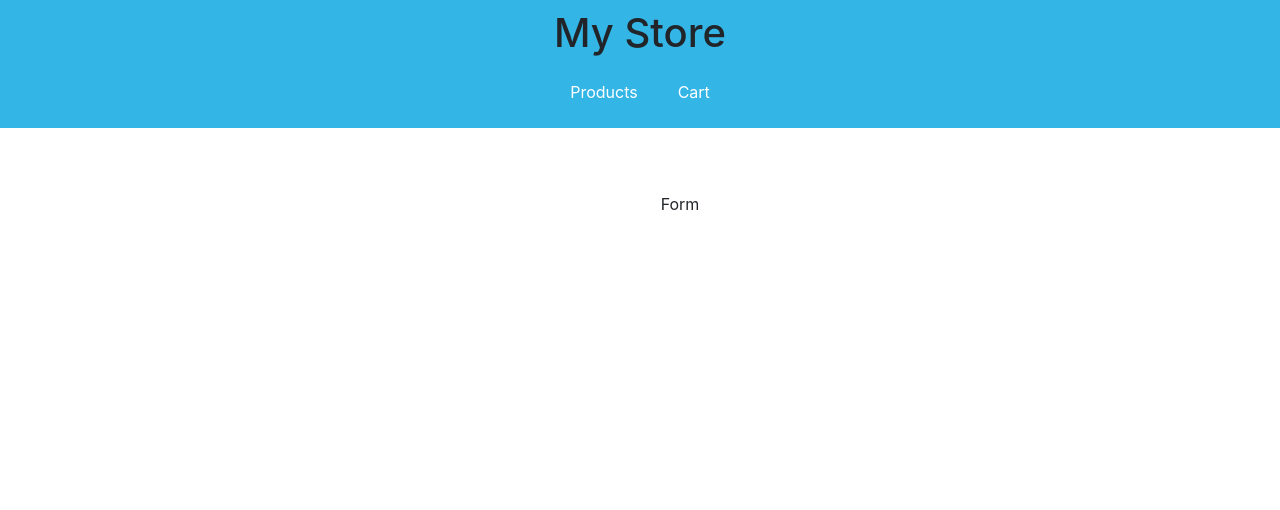
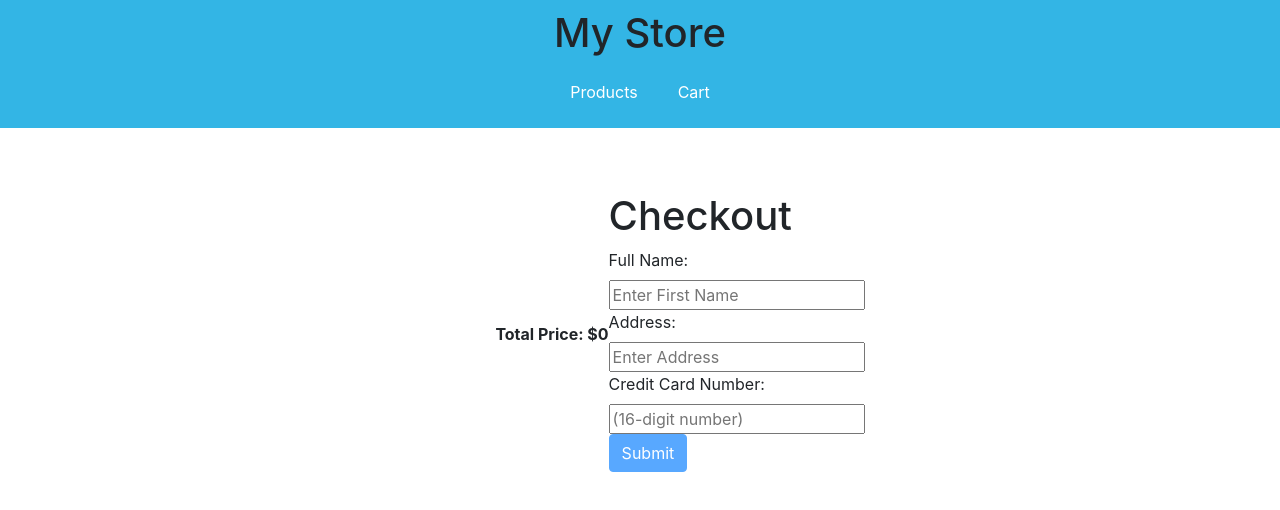
Before and after one commit to Eyongkevin/udacity-MyStore, an Angular app: page /cart in a window 1280 px wide. Shown: the top 510 px of the page. Built offline with nearby package versions, Linux system fonts and the light colour scheme.

Commit message:
feats: Add form component to accept checkout details

```diff
--- a/src/app/app.module.ts
+++ b/src/app/app.module.ts
@@ -12,6 +12,7 @@ import { NgbModule } from '@ng-bootstrap/ng-bootstrap';
 import { ProductItemDetailComponent } from './components/product-item-detail/product-item-detail.component';
 import { NavbarComponent } from './components/navbar/navbar.component';
 import { CartComponent } from './components/cart/cart.component';
+import { CreateFormComponent } from './components/create-form/create-form.component';
 
 @NgModule({
   declarations: [
@@ -20,7 +21,8 @@ import { CartComponent } from './components/cart/cart.component';
     HeaderComponent,
     ProductItemDetailComponent,
     NavbarComponent,
-    CartComponent
+    CartComponent,
+    CreateFormComponent
   ],
   imports: [
     BrowserModule,
--- a/src/app/components/cart/cart.component.html
+++ b/src/app/components/cart/cart.component.html
@@ -20,8 +20,9 @@
                 </div>
             </div>
         </div>
+        <div class="cart-item"><b>Total Price: ${{ totalPrice }}</b></div>
     </div>
     <div class="form-margin">
-            Form
+            <app-create-form (checkoutSuccess)="checkoutSuccess($event)"></app-create-form>
     </div>
 </div>
--- a/src/app/components/cart/cart.component.ts
+++ b/src/app/components/cart/cart.component.ts
@@ -1,4 +1,5 @@
 import { Component, OnInit } from '@angular/core';
+import { Router } from '@angular/router';
 import { ProductService } from '../../services/product.service';
 import { Product, product_count } from '../../models/Product';
 import { CartProduct } from '../../models/CartProduct';
@@ -10,20 +11,22 @@ import { CartProduct } from '../../models/CartProduct';
 })
 export class CartComponent implements OnInit {
   products: Product[]= [];
-  cartProducts: CartProduct[] | [] = [];
+  cartProducts: CartProduct[] = [];
   product_count: string[] = product_count;
+  totalPrice: number = 0;
 
-  constructor(private productService: ProductService) { }
+  constructor(private productService: ProductService, private route: Router) { }
 
   ngOnInit(): void {
     this.cartProducts = this.productService.getCartProduct();
-    console.log("all carts: ", this.cartProducts)
+    this.calculateTotalPrice();
   }
   selectChange(id: number, event: any): void{
     const selectedOption = event.target.options[event.target.options.selectedIndex].value;
-    const cartIdx = this.cartProducts? this.cartProducts.findIndex(cart => cart.id === id): -1;
+    const cartIdx = this.cartProducts.findIndex(cart => cart.id === id);
     cartIdx != -1 && this.cartProducts.length > 0 ? this.cartProducts[cartIdx].option = selectedOption: null;
-    this.cartProducts? this.productService.addToCart(this.cartProducts): null;
+    this.cartProducts.length > 0 ? this.productService.addToCart(this.cartProducts): null;
+    this.calculateTotalPrice()
 
   }
   removeCart(id: number): void{
@@ -31,7 +34,19 @@ export class CartComponent implements OnInit {
     if(cartIdx != -1 && this.cartProducts.length > 0){
       this.cartProducts.splice(cartIdx,1)
       this.productService.addToCart(this.cartProducts)
+      this.calculateTotalPrice()
     }
+  }
+  calculateTotalPrice(): void{
+    this.totalPrice = this.cartProducts.reduce((acc: number, val: any) =>{
+      return acc + val.price * Number(val.option);
+    }, 0);
+    this.totalPrice = Number(this.totalPrice.toFixed(2));
+  }
+  checkoutSuccess(firstName: string): void{
+    alert(firstName);
+    //this.route.navigateByUrl()
+
   }
 
 }
--- /dev/null
+++ b/src/app/components/create-form/create-form.component.css
@@ -0,0 +1,3 @@
+.form-margin {
+    margin-bottom: 12px;
+  }
--- /dev/null
+++ b/src/app/components/create-form/create-form.component.html
@@ -0,0 +1,13 @@
+<form class="form-margin" #form="ngForm"  (ngSubmit)="onSubmit()">
+  <h1> Checkout </h1>
+  <label>Full Name: </label><br />
+  <input type='text' name='firstName' required minlength="9" placeholder="Enter First Name" [(ngModel)]="firstName">
+  <br />
+  <label>Address: </label><br />
+  <input type='text' name='address' required  minlength="10" placeholder="Enter Address" [(ngModel)]="address">
+  <br />
+  <label>Credit Card Number: </label><br />
+  <input type='text' name='creditCard' required  minlength="16" maxlength="16" placeholder="(16-digit number)" [(ngModel)]="creditCard">
+  <br />
+  <input [disabled]="form.invalid" type='submit' value="Submit" class="btn btn-primary" />
+</form>
--- /dev/null
+++ b/src/app/components/create-form/create-form.component.ts
@@ -0,0 +1,23 @@
+import { Component, OnInit, Output, EventEmitter  } from '@angular/core';
+
+@Component({
+  selector: 'app-create-form',
+  templateUrl: './create-form.component.html',
+  styleUrls: ['./create-form.component.css']
+})
+export class CreateFormComponent implements OnInit {
+
+  @Output() checkoutSuccess: EventEmitter<string> = new EventEmitter();
+
+  constructor() { }
+  firstName: string='';
+  address: string='';
+  creditCard: number | string = '';
+
+  ngOnInit(): void {
+  }
+  onSubmit():void{
+    this.checkoutSuccess.emit(this.firstName);
+  }
+
+}
```
Also changed, not shown: src/app/models/CartProduct.ts (line endings or trailing spaces), 1 other file (tests, documents, lock files or other folders).
